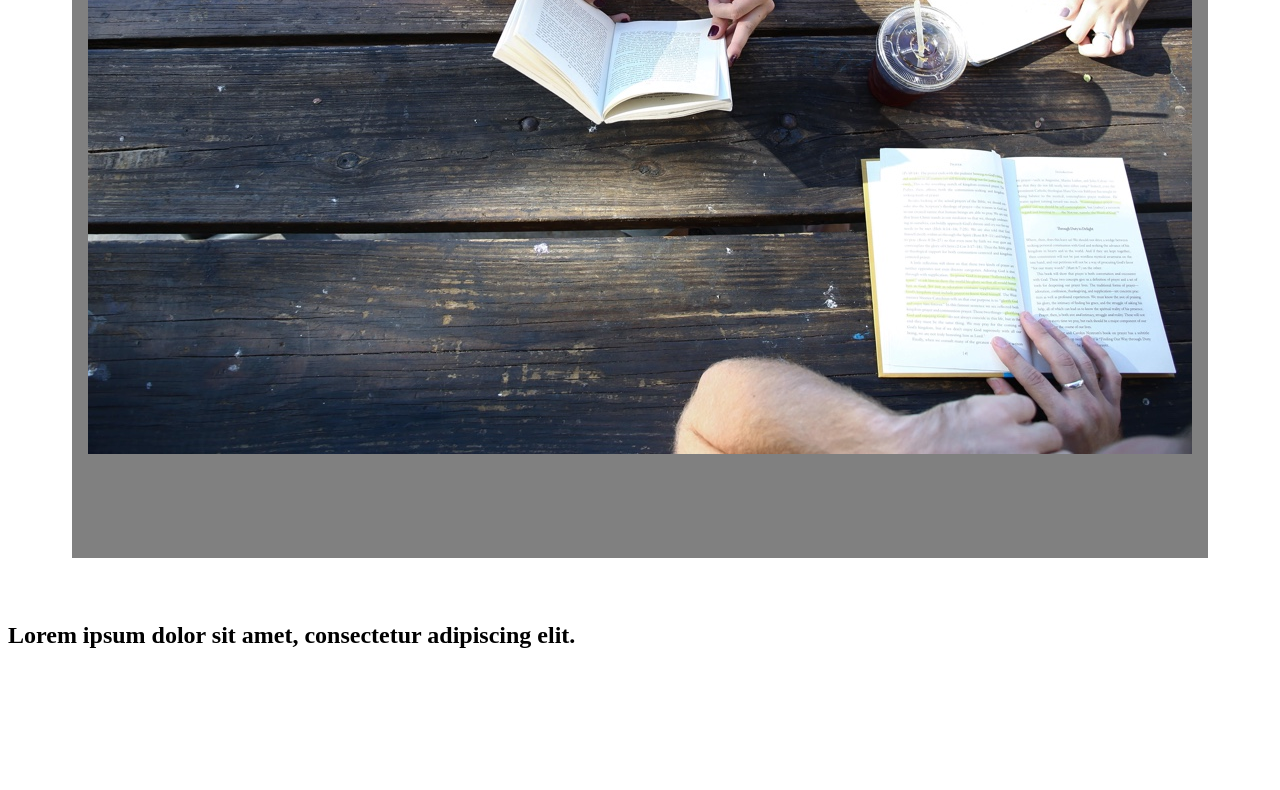
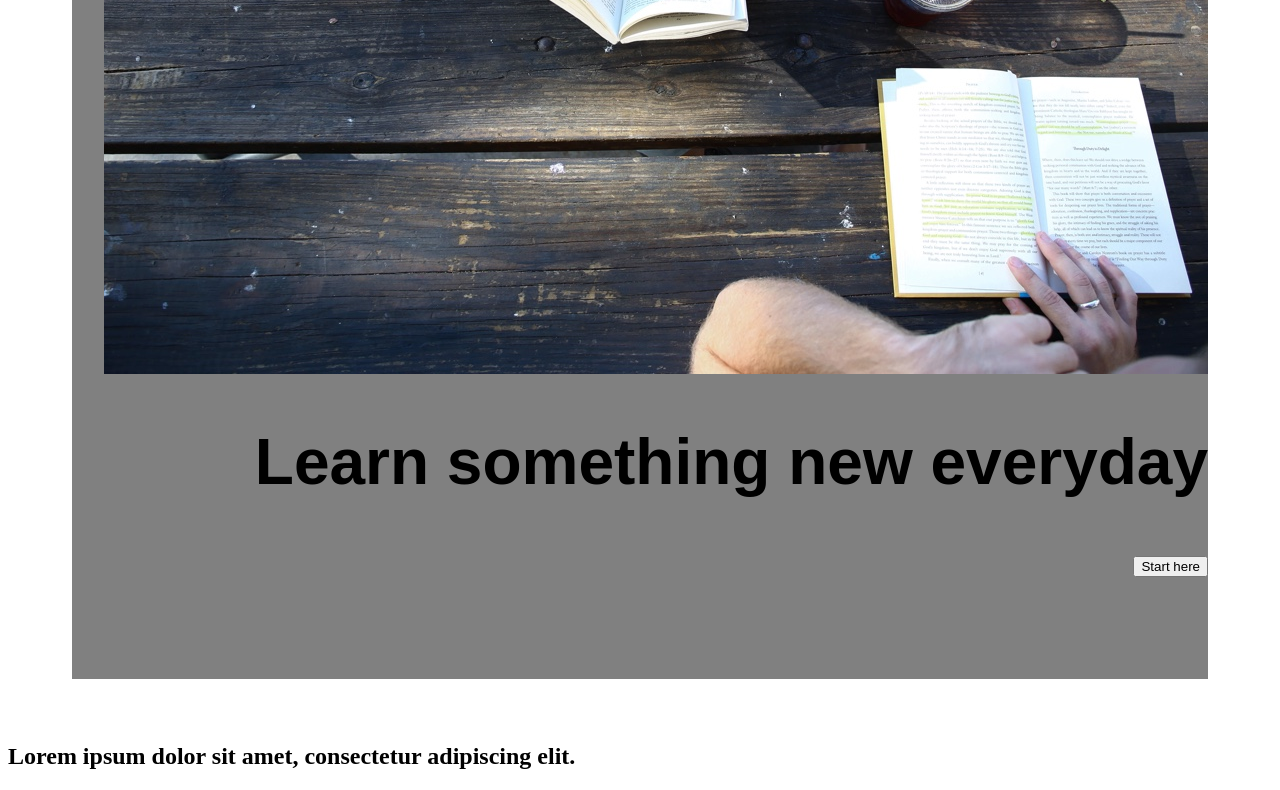
Before and after one commit to GhostGirlLigeia/Colmar-Academy, a plain HTML site: page index.html in a window 1280 px wide. Shown: the part 606-1396 px from the top of the page. Before the commit the page ends 1275 px from the top, so only its background shows below. Drawn offline with Linux system fonts and the light colour scheme.

Commit message:
Added button

```diff
--- a/index.html
+++ b/index.html
@@ -7,8 +7,9 @@
     <link rel="stylesheet" type="text/css" href="/resources/css/style.css">
 </head>
 <div class="banner">
+    <img src="/resources/images/banner.jpg" alt="banner">
     <h1>Learn something new everyday</h1>
-    <img src="/resources/images/banner.jpg" alt="banner">
+    <button>Start here</button>
 
 </div>
 
--- a/resources/css/style.css
+++ b/resources/css/style.css
@@ -1,18 +1,10 @@
 .banner {
     background-color: gray;
+    text-align: right;
+    font-family: Arial, Helvetica, sans-serif;
+    font-size: 32px;
+    font-weight: normal;
     color: black;
     margin: 64px;
-    text-align: center;
     padding: 100px 0px;
-
-body {
-  background-color: white;
-  text-align: center;
-  font-family: Arial, Helvetica, sans-serif;
 }
-
-.header--main {
-    font-weight: normal;
-    font-size: 32px;
-    color: black;
-}
```
